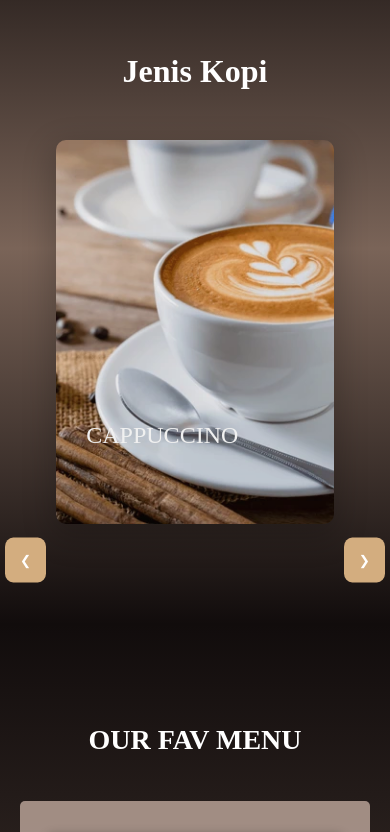
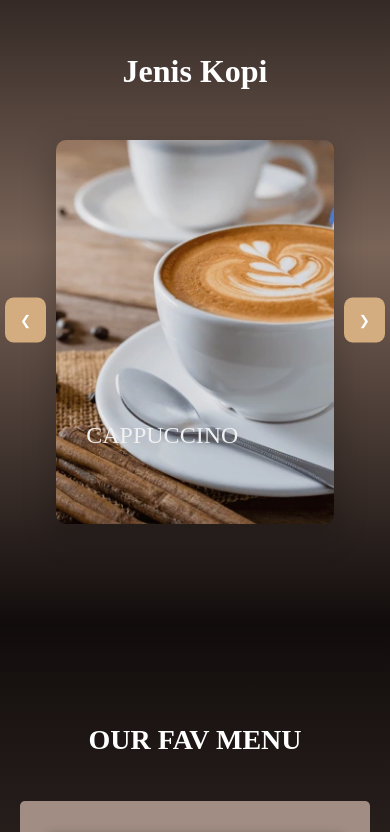
Before and after one commit to pradityaadit/CaffeStyleSheet, a plain HTML site: page index.html in a window 390 px wide. Shown: the part 1392-2224 px from the top of the page. Drawn offline with nearby package versions, Linux system fonts and the light colour scheme; a web font is replaced by a local one.

Commit message:
buttonfixxed

```diff
--- a/style.css
+++ b/style.css
@@ -763,7 +763,7 @@ main {
 
   .btn-slider {
     position: absolute; /* Memposisikan tombol di atas konten */
-    top: 210%; /* Posisi vertikal di tengah */
+    top: auto; /* Posisi vertikal di tengah */
     transform: translateY(
       -50%
     ); /* Menggeser posisi vertikal tombol ke tengah */
```
